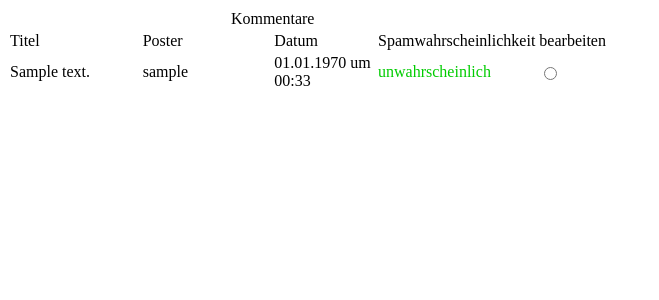
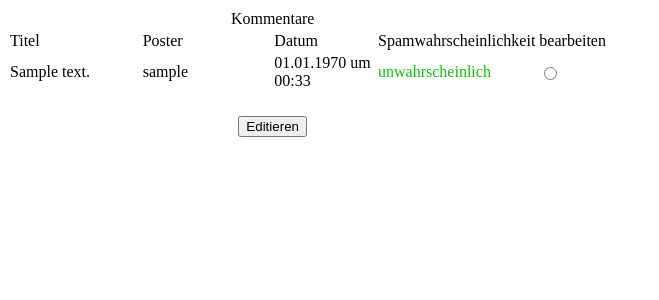
Before and after one commit to Thoronador/fs-transition, a PHP site: page /admin_commentlist.php in a window 1280 px wide. Shown: the top 300 px of the page, without its empty margins (0-659 px from the left). Run offline with PHP 8.4, Linux system fonts and the light colour scheme; tables that the repository leaves empty or names only in its code hold one stand-in row (values such as "Sample post"); data that the repository does not hold is empty; a stand-in replaces the project's code that opens the database connection.

Commit message:
improvements to comment spam detector

```diff
--- a/comment_spam_detect/fs1/admin_commentlist.php
+++ b/comment_spam_detect/fs1/admin_commentlist.php
@@ -1,9 +1,32 @@
 <?php
+/*
+    This file is part of the Frogsystem Spam Detector.
+    Copyright (C) 2011  Thoronador
+
+    The Frogsystem Spam Detector is free software: you can redistribute it
+    and/or modify it under the terms of the GNU General Public License as
+    published by the Free Software Foundation, either version 3 of the License,
+    or (at your option) any later version.
+
+    The Frogsystem Spam Detector is distributed in the hope that it will be
+    useful, but WITHOUT ANY WARRANTY; without even the implied warranty of
+    MERCHANTABILITY or FITNESS FOR A PARTICULAR PURPOSE.  See the
+    GNU General Public License for more details.
+
+    You should have received a copy of the GNU General Public License
+    along with this program.  If not, see <http://www.gnu.org/licenses/>.
+*/
+
   //Kommentare auslesen
   $query = mysql_query('SELECT comment_id, comment_title, comment_date, comment_poster, comment_poster_id, comment_text '
                       .'FROM fs_news_comments '
                       //WHERE news_id = $_POST[newsid]
                       .'ORDER BY comment_date DESC LIMIT 30', $db);
+
+  echo '                    <p>
+                    <form action="'.$PHP_SELF.'" method="post">
+                        <input type="hidden" value="commentedit" name="go">
+                        <input type="hidden" value="'.session_id().'" name="PHPSESSID">';
 ?>
                         <table border="0" cellpadding="2" cellspacing="0" width="600">
                             <tr>
@@ -68,7 +91,8 @@
                             </tr>
                             <tr>
                                 <td colspan="4" align="center">
-                                <!--      <input class="button" type="submit" value="Editieren"> -->
+                                      <input class="button" type="submit" value="Editieren">
                                 </td>
                             </tr>
                         </table>
+                      </form>
```
Also changed, not shown: comment_spam_detect/fs1/eval_spam.inc.php (+18 -0 lines).
